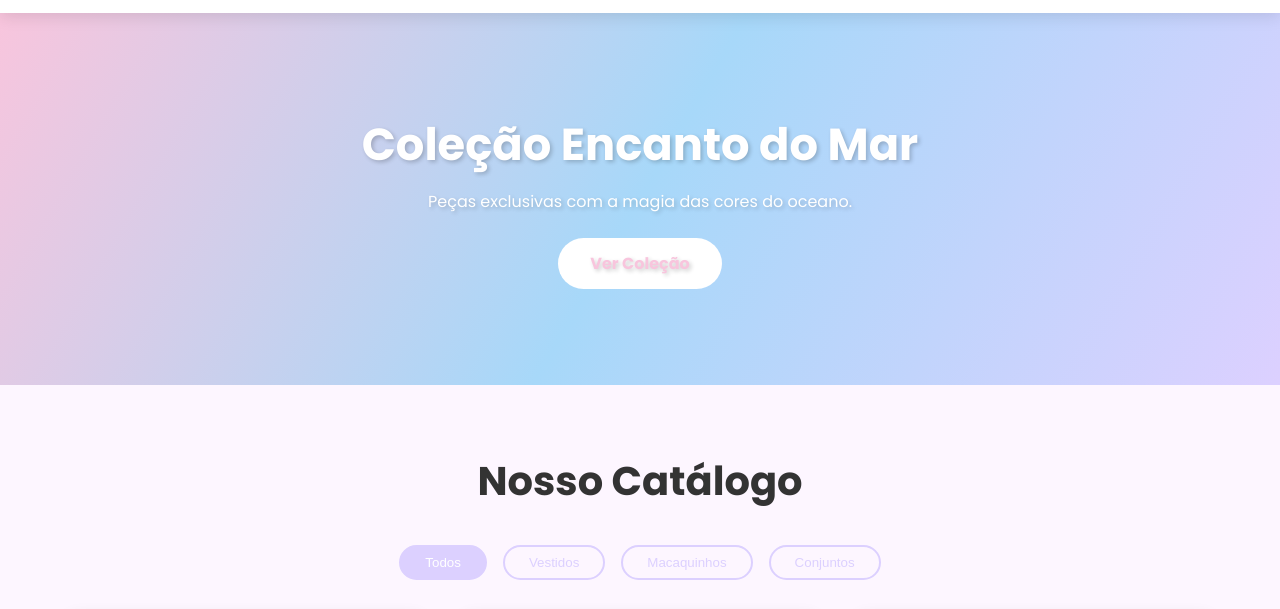
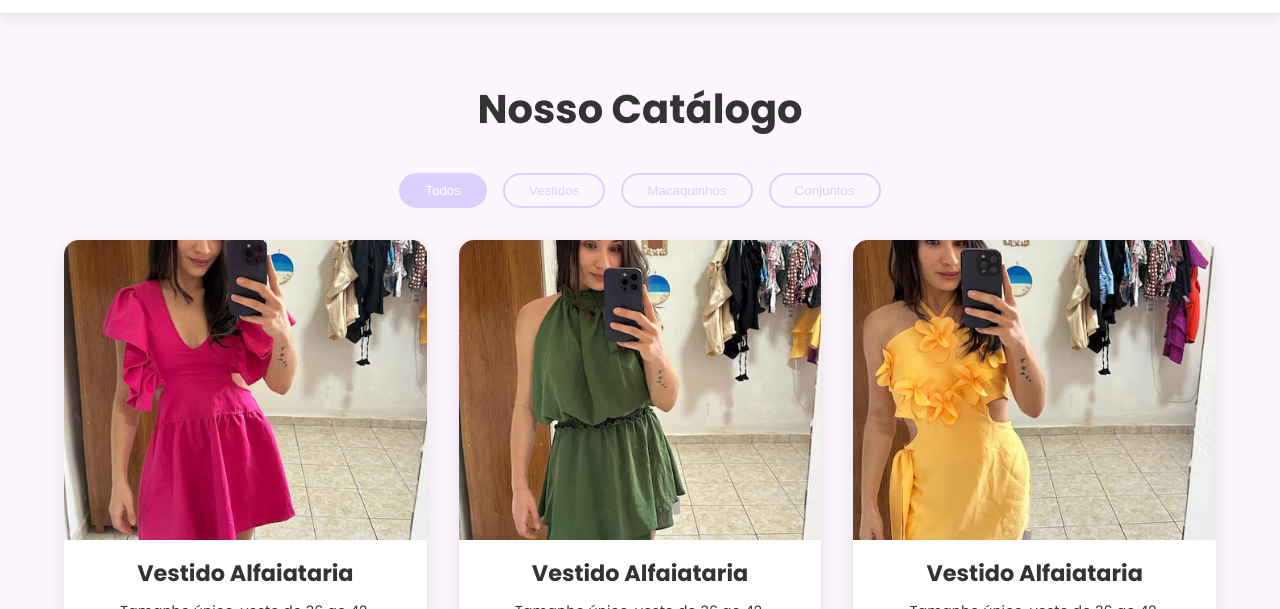
Before and after one commit to catalogomermaid/colecao, a plain HTML site: page index.html in a window 1280 px wide. Shown: the part 119-728 px from the top of the page. Drawn offline with Linux system fonts and the light colour scheme.

Commit message:
remove coleção

```diff
--- a/index.html
+++ b/index.html
@@ -31,13 +31,6 @@
     </header>
 
     <main>
-        <section class="destaque">
-            <div class="container">
-                <h2>Coleção Encanto do Mar</h2>
-                <p>Peças exclusivas com a magia das cores do oceano.</p>
-                <a href="#catalogo" class="btn-destaque">Ver Coleção</a>
-            </div>
-        </section>
 
         <section id="catalogo" class="catalogo">
             <div class="container">
```
